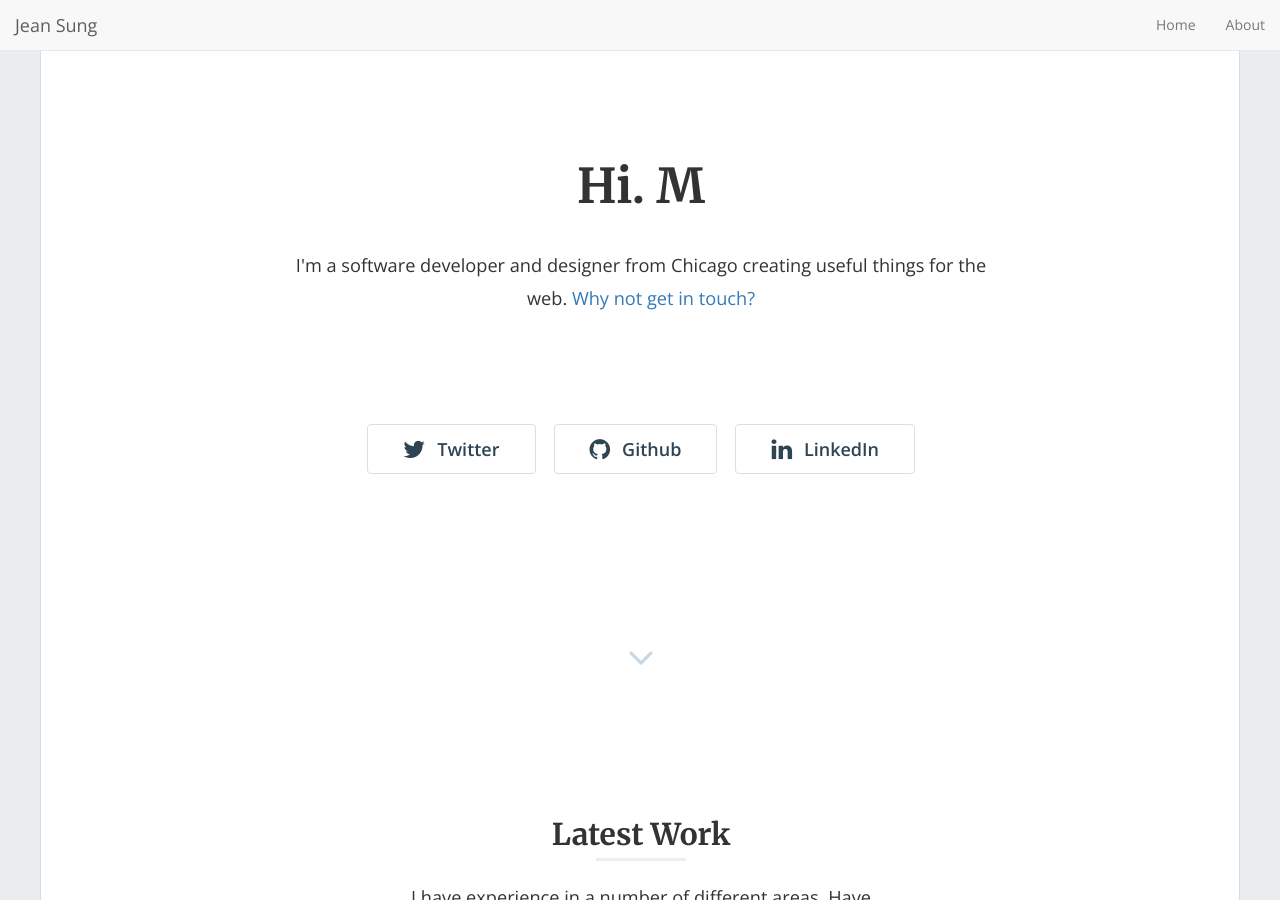
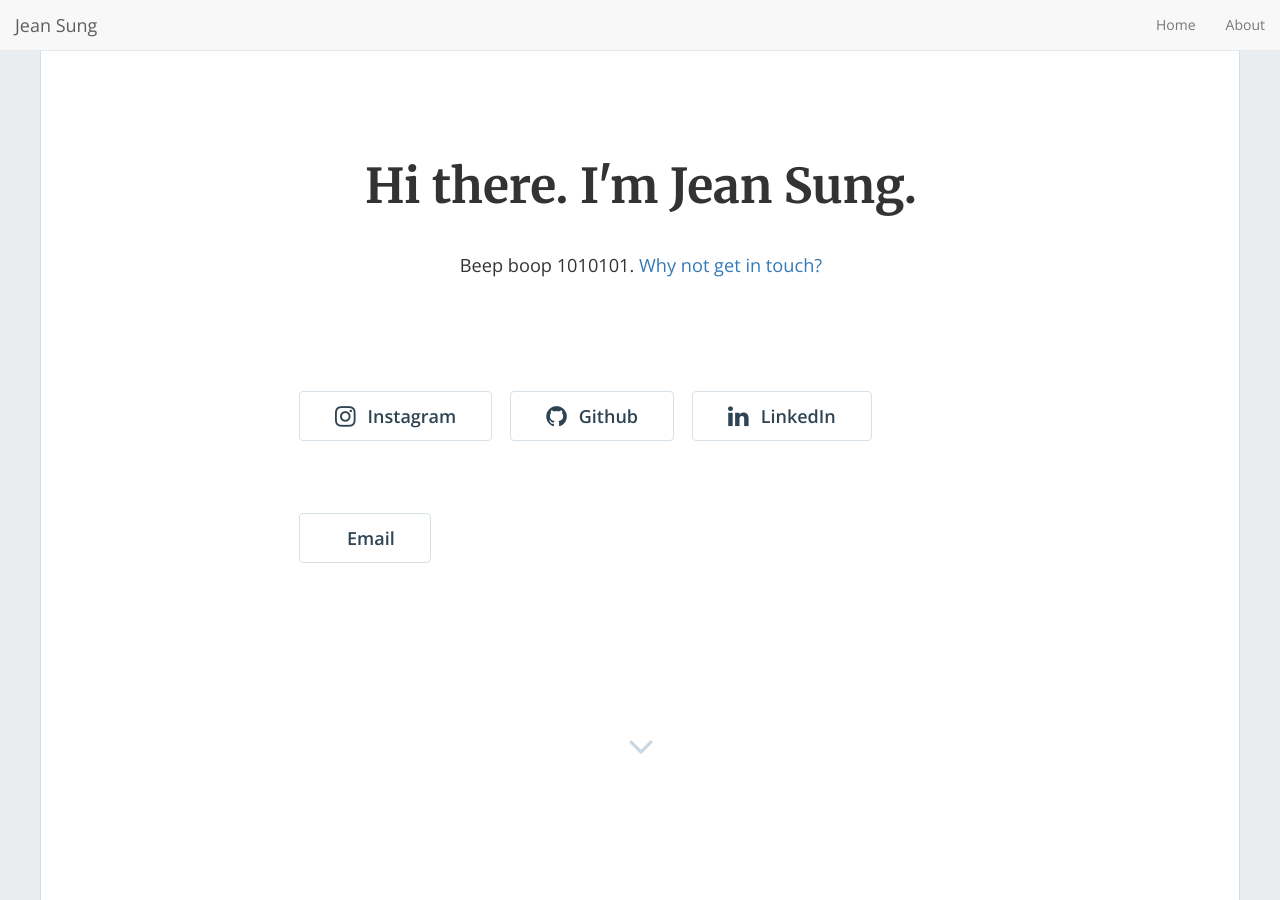
Before and after one commit to jeansung/jeansung.github.io, a Jekyll site: the page built from index.html, in a window 1280 px wide and 900 px high. Built offline with Jekyll 4.4.1, drawn with Linux system fonts in a browser that asks for light colours; nearby versions of some CDN libraries; the list of posts is cut into pages by our own code; some of the changed text lies outside the part shown.

Commit message:
more personal details

```diff
--- a/_data/global.yml
+++ b/_data/global.yml
@@ -1,14 +1,14 @@
 # Site Settings
-title: "Hi. M"
-description: "I'm a software developer and designer from Chicago creating useful things for the web."
+title: "Hi there. I'm Jean Sung."
+description: "Beep boop 1010101."
 url: 'http://jeansung.github.io/' # the base hostname & protocol for your site
 nav: "true"
-footer_text: '© 2016 Jami Gibbs'
-twitter: 'jeansung94'
+footer_text: '© 2016 Jean Sung'
 github: 'jeansung'
 linkedin: 'jeansung'
-blog: 'google.com'
-medium: 'blog.jamigibbs.com'
+instagram: 'jeansung94'
+email: 'jeansung94@gmail.com'
+blog: 'jeansung.github.io/blog/'
 
 # Admin Settings
 admin_name: 'Jean Sung'
--- a/_includes/home-hero.html
+++ b/_includes/home-hero.html
@@ -20,14 +20,17 @@
 
           <div class="hero-buttons">
 
-            {% if site.data.global.twitter != '' %}
-              <a href="https://twitter.com/{{ site.data.global.twitter }}"><button class="btn btn-default btn-lg"><i class="fa fa-twitter fa-lg"></i>Twitter</button></a>
+            {% if site.data.global.instagram != '' %}
+              <a href="https://instagram.com/in/{{ site.data.global.instagram }}"><button class="btn btn-default btn-lg"><i class="fa fa-instagram fa-lg"></i>Instagram</button></a>
             {% endif %}
             {% if site.data.global.github != '' %}
               <a href="https://github.com/{{ site.data.global.github }}"><button class="btn btn-default btn-lg"><i class="fa fa-github fa-lg"></i>Github</button></a>
             {% endif %}
             {% if site.data.global.linkedin != '' %}
               <a href="https://linkedin.com/in/{{ site.data.global.linkedin }}"><button class="btn btn-default btn-lg"><i class="fa fa-linkedin fa-lg"></i>LinkedIn</button></a>
+            {% endif %}
+            {% if site.data.global.email != '' %}
+              <a href="mailto:{{ site.data.global.email }}"><button class="btn btn-default btn-lg"><i class="fa fa-email fa-lg"></i>Email</button></a>
             {% endif %}
 
           </div>
```
